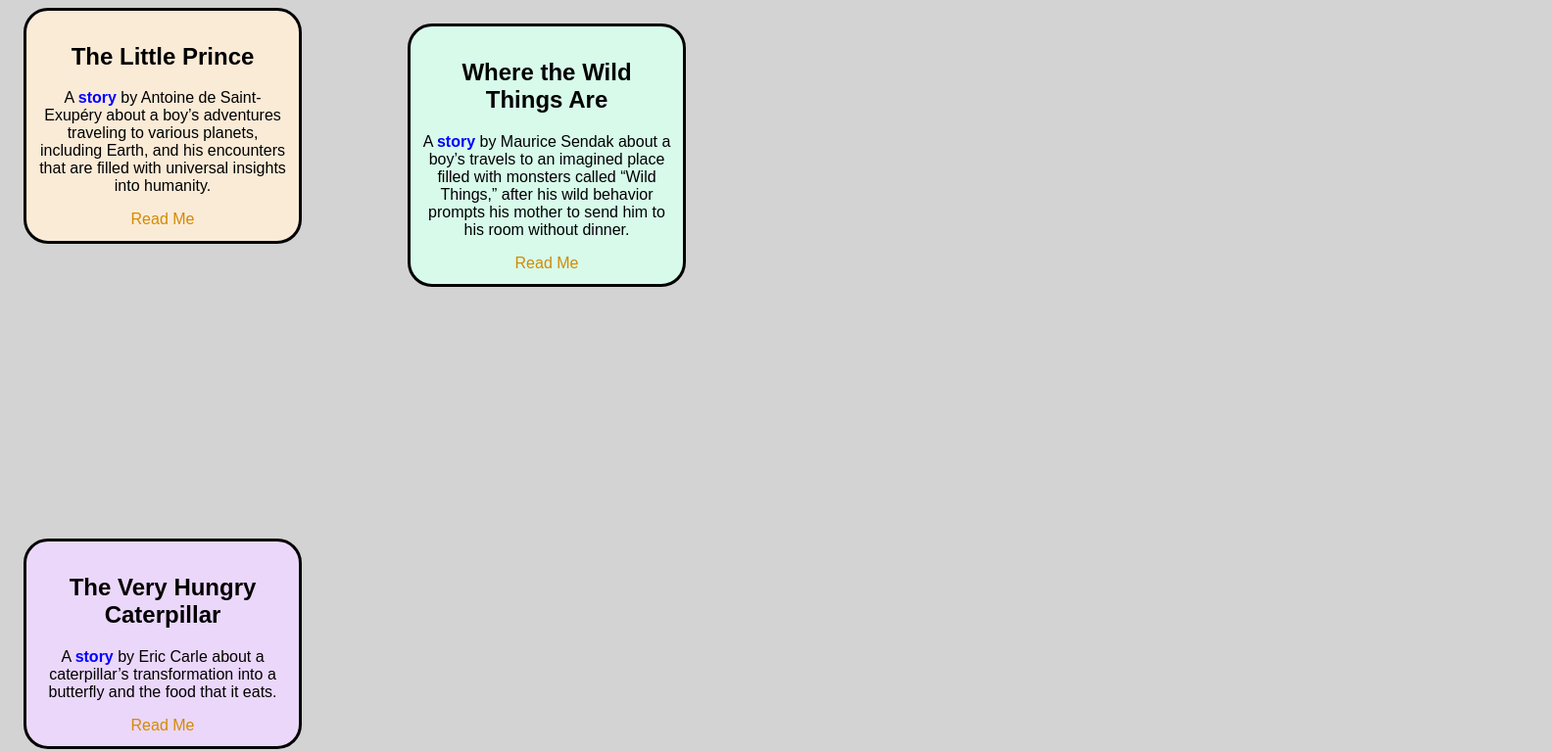
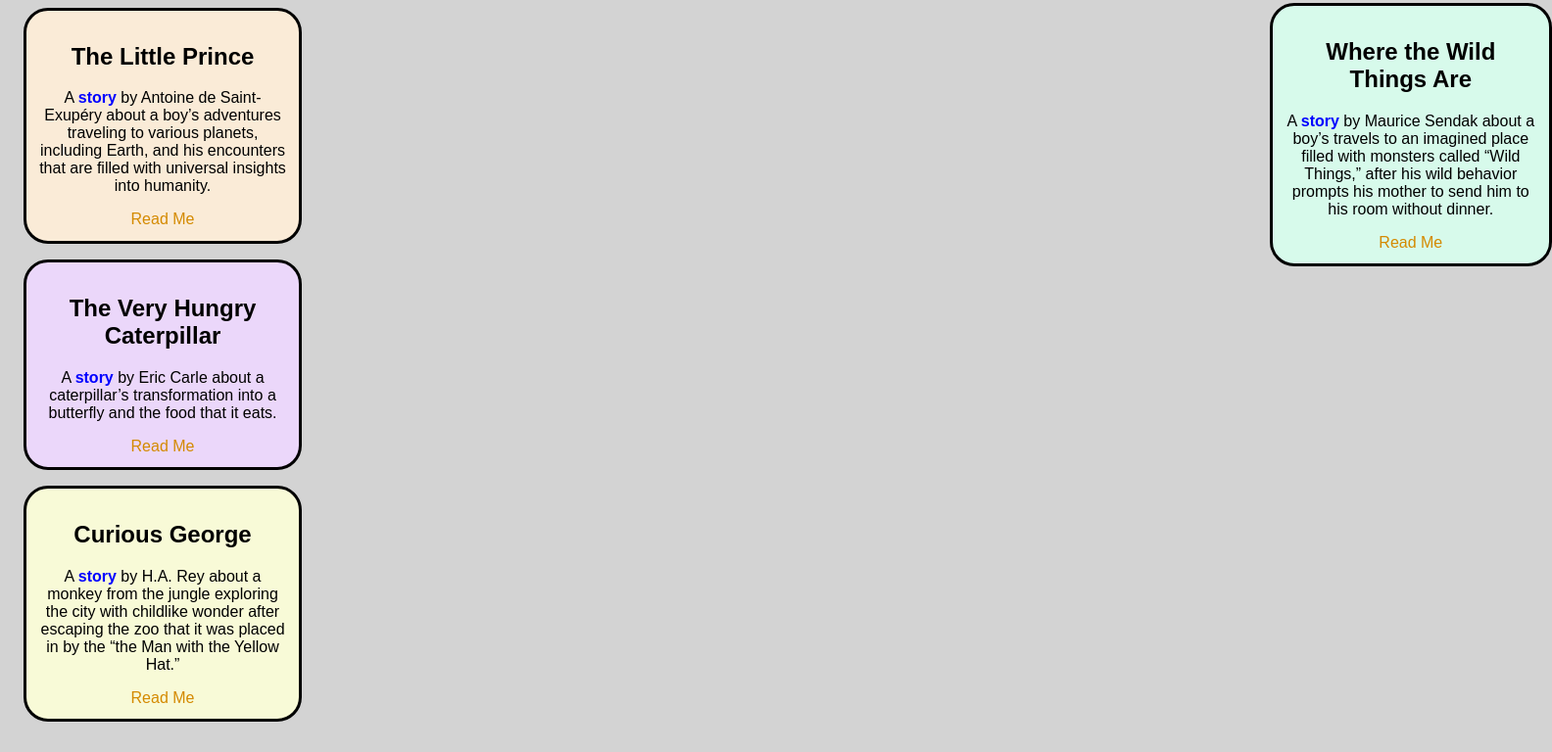
Before and after one commit to lbarret4/Cov-Lab2, a plain HTML site: page index.html in a window 1280 px wide. Shown: the top 768 px of the page at 98% size, 1584 px wide, since content can reach past the window. Drawn offline with Linux system fonts and the light colour scheme.

Commit message:
Moves 2nd div box to right corner of screen

```diff
--- a/style.css
+++ b/style.css
@@ -40,9 +40,9 @@ span {
 
 #box2 {
     background: #d7faeb;
-    position: relative;
-    left: 392px;
-    top: -241px;
+    position: absolute;
+    left: 1280px;
+    top: -5px;
 }
 
 #box3 {
```
